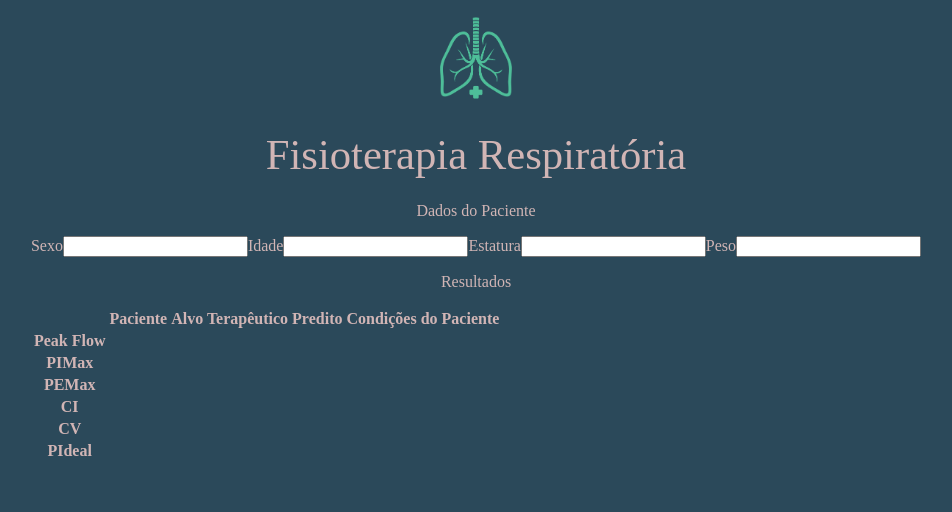
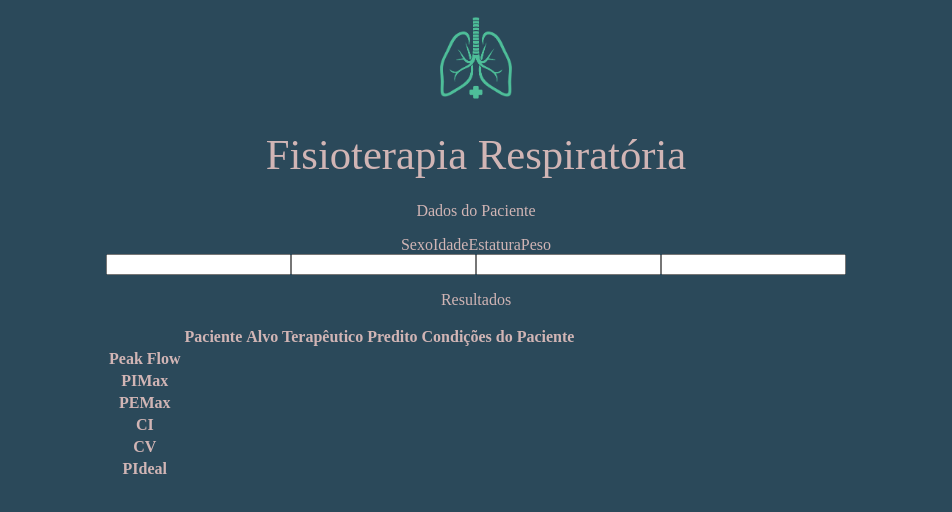
Before and after one commit to williamguilhermesouza/fisiorespiratoriaweb, a React (Create React App) app: page / in a window 1280 px wide. Shown: the top 512 px of the page, without its empty margins (164-1116 px from the left). Built offline with nearby package versions, Linux system fonts and the light colour scheme.

Commit message:
working on placing labels

```diff
--- a/src/App.css
+++ b/src/App.css
@@ -21,6 +21,11 @@ body {
 
 .title {}
 
+.labels label {
+}
+
+.inputs {}
+
 .results {}
 
 .resultsTable {}
--- a/src/App.js
+++ b/src/App.js
@@ -12,14 +12,18 @@ function App() {
         <div className="data">
             <form>
                 <p className="title">Dados do Paciente</p>
-                <label for="sex">Sexo</label>
-                <input type="text" />
-                <label for="age">Idade</label>
-                <input type="text" />
-                <label for="height">Estatura</label>
-                <input type="text" />
-                <label for="weight">Peso</label>
-                <input type="text" />
+                <div className="labels">
+                    <label for="sex">Sexo</label>
+                    <label for="age">Idade</label>
+                    <label for="height">Estatura</label>
+                    <label for="weight">Peso</label>
+                </div>
+                <div className="inputs">
+                    <input id="sex" type="text" />
+                    <input id="age" type="text" />
+                    <input id="height" type="text" />
+                    <input id="weight" type="text" />
+                </div>
             </form>
         </div>
 
```
